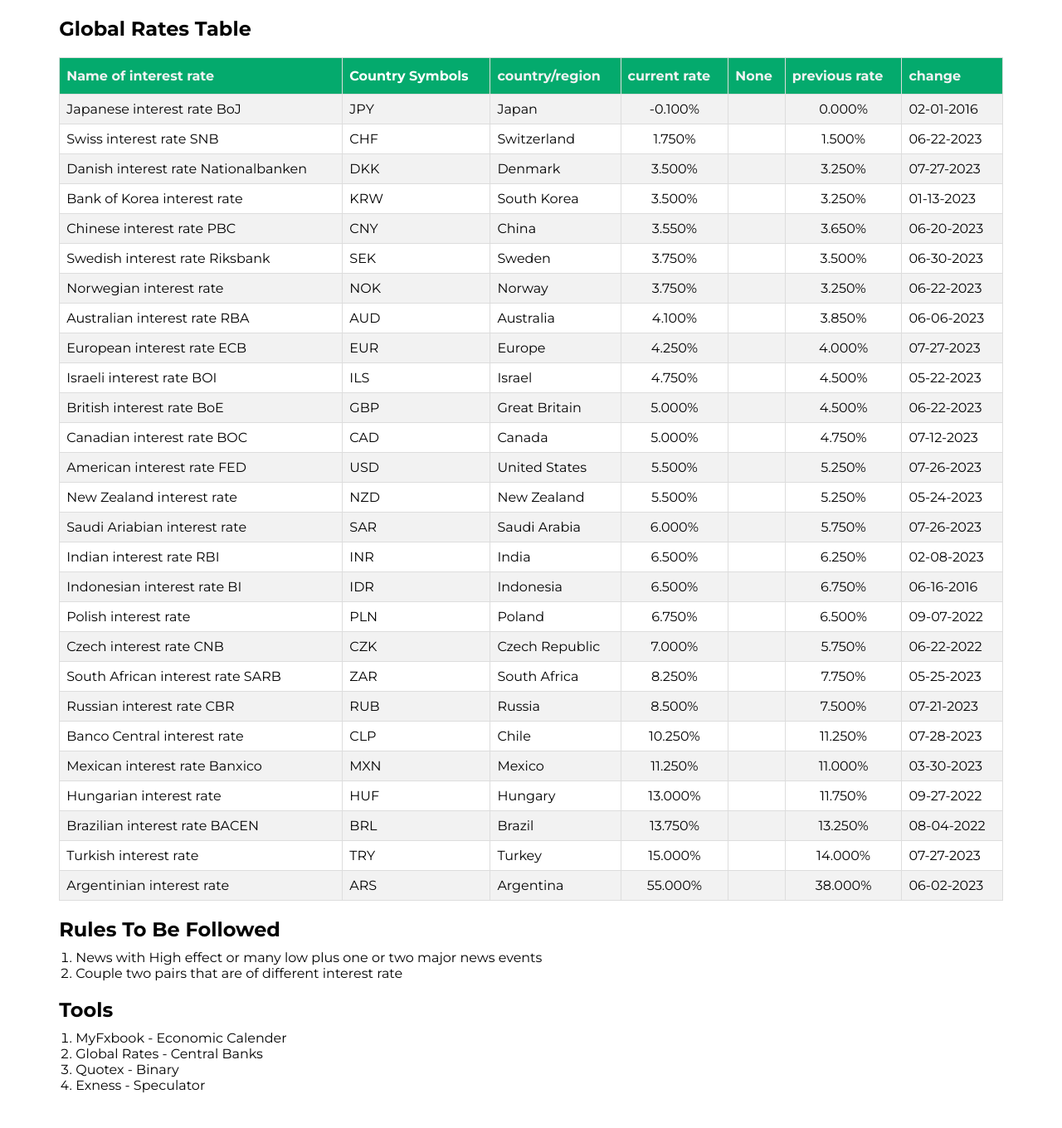
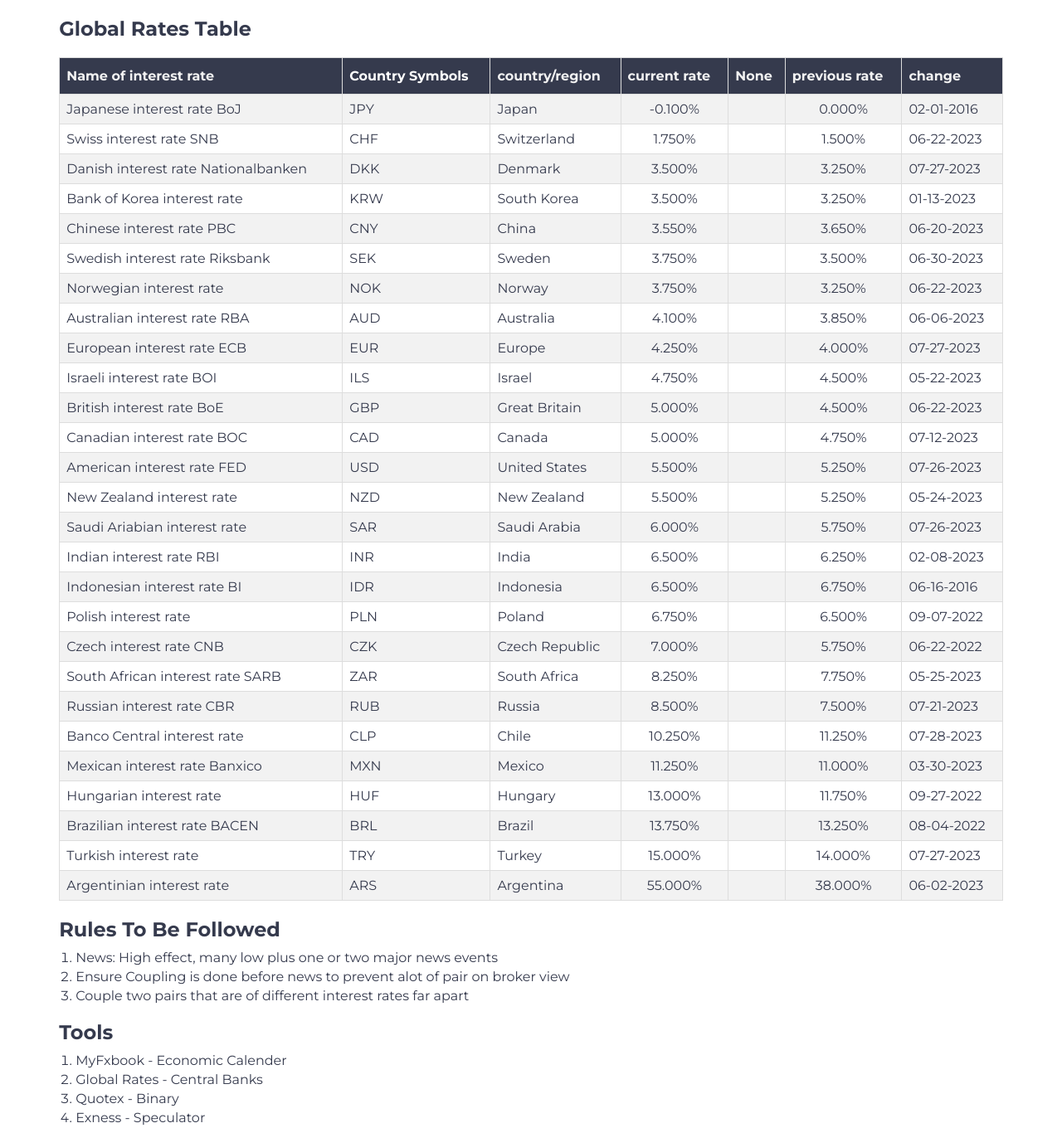
Before and after one commit to chebon254/Forex-Chart, a website: page Forex/index.html in a window 1280 px wide. Shown: the whole page at 83% size. Before the commit the page ends 1338 px from the top, so only its background shows below. Drawn offline with Linux system fonts and the light colour scheme.

Commit message:
Code Changes

```diff
--- a/Forex/index.html
+++ b/Forex/index.html
@@ -2,6 +2,21 @@
 <html>
 
 <head>
+    <!-- == META OG Social Media Ads == -->
+    <meta property="og:title" content="Chebon Kibet" />
+    <meta property="og:url" content="https://forexchart-kibet.web.app" />
+    <meta property="og:image" content="https://forexchart-kibet.web.app/css/pics/Facebook.png" />
+    <meta property="og:type" content="website" />
+    <meta property="og:desc revealription" content="Transforming Your Ideas To Reality" />
+
+    <meta name="twitter:card" content="summary_large_image">
+    <meta name="twitter:site" content="@chebon_kibet">
+    <meta name="twitter:title" content="Chebon Kibet">
+    <meta name="twitter:desc revealription" content="Transforming Your Ideas To Reality">
+    <meta name="twitter:image" content="https://forexchart-kibet.web.app/css/pics/Twitter.png">
+    <meta name="twitter:player" content="https://forexchart-kibet.web.app">
+    <meta name="twitter:player:width" content="280">
+    <meta name="twitter:player:height" content="150">
     <title>Forex Chart</title>
     <link rel="apple-touch-icon" sizes="76x76" href="favicon/apple-touch-icon.png">
     <link rel="icon" type="image/png" sizes="32x32" href="favicon/favicon-32x32.png">
@@ -15,7 +30,7 @@
     <style>
         * {
             text-decoration: none;
-            color: #020202;
+            color: #353A4D;
             font-family: 'Montserrat', sans-serif;
         }
 
@@ -27,7 +42,7 @@
 
         table td,
         table th {
-            border: 1px solid #ddd;
+            border: 1px solid #dddddd;
             padding: 8px;
         }
 
@@ -43,13 +58,15 @@
             padding-top: 12px;
             padding-bottom: 12px;
             text-align: left;
-            background-color: #04AA6D;
+            background-color: #353A4D;
             color: white;
         }
 
         table th a {
             color: #f2f2f2 !important;
         }
+        li{
+            margin: 4px 0px;        }
     </style>
     <link rel="preconnect" href="https://fonts.googleapis.com">
     <link rel="preconnect" href="https://fonts.gstatic.com" crossorigin>
@@ -395,8 +412,9 @@
     </table>
     <h2 style="width: 90%; margin: 20px auto 10px; text-align: left;">Rules To Be Followed</h2>
     <ul style="width: 90%; margin: 0px auto 20px; text-align: left; list-style: decimal;">
-        <li>News with High effect or many low plus one or two major news events</li>
-        <li>Couple two pairs that are of different interest rate</li>
+        <li>News: High effect, many low plus one or two major news events</li>
+        <li>Ensure Coupling is done before news to prevent alot of pair on broker view</li>
+        <li>Couple two pairs that are of different interest rates far apart</li>
     </ul>
     <h2 style="width: 90%; margin: 20px auto 10px; text-align: left;">Tools</h2>
     <ul style="width: 90%; margin: 0px auto 20px; text-align: left; list-style: decimal;">
```
Also changed, not shown: index.html (+1 -1 lines).
